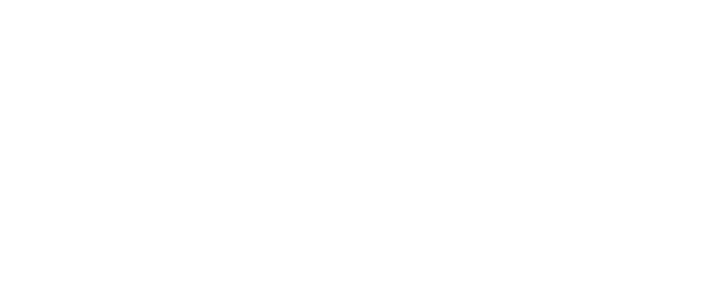
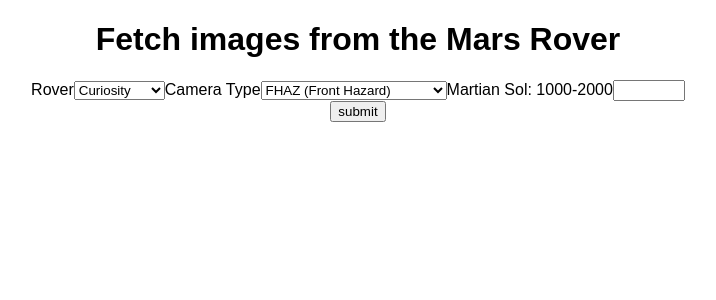
Before and after one commit to zachmorse/TIY-React-week2-day2-project, a React (Create React App) app: page / in a window 1280 px wide. Shown: the top 300 px of the page, without its empty margins (282-998 px from the left). Built offline with nearby package versions, Linux system fonts and the light colour scheme.

Commit message:
photo retrieval working, beginning inline styling

```diff
--- a/src/components/App.js
+++ b/src/components/App.js
@@ -1,12 +1,16 @@
 import React, { Component } from "react";
-import logo from "../logo.svg";
 import "../styles/App.css";
 
-const API_KEY = "hyDqMegXSkTyGrRiTig8OId4IuijcF4WoTKGLZdK";
+import GetImageForm from "./GetImageForm";
 
 class App extends Component {
   render() {
-    return <div />;
+    return (
+      <div style={{ textAlign: "center" }}>
+        <h1>Fetch images from the Mars Rover</h1>
+        <GetImageForm />
+      </div>
+    );
   }
 }
 
--- /dev/null
+++ b/src/components/GetImageButton.js
@@ -0,0 +1,11 @@
+import React, { Component } from "react";
+
+export default class GetImageButton extends Component {
+  render() {
+    return (
+      <div>
+        <input type="button" value="submit" onClick={this.props.action} />
+      </div>
+    );
+  }
+}
--- /dev/null
+++ b/src/components/GetImageForm.js
@@ -0,0 +1,92 @@
+import React, { Component } from "react";
+import GetImageButton from "./GetImageButton";
+import ImageDisplay from "./ImageDisplay";
+
+const API_KEY = "hyDqMegXSkTyGrRiTig8OId4IuijcF4WoTKGLZdK";
+
+export default class GetImageForm extends Component {
+  constructor(props) {
+    super(props);
+    this.state = {
+      rover: "Curiosity",
+      camera: "FHAZ",
+      images: [],
+      sol: "1000"
+    };
+  }
+
+  handleRover = e => {
+    console.log(e.target.value);
+    this.setState({ rover: e.target.value });
+  };
+
+  handleCamera = e => {
+    console.log(e.target.value);
+    this.setState({ camera: e.target.value });
+  };
+
+  handleSol = e => {
+    console.log(e.target.value);
+    this.setState({ sol: e.target.value });
+  };
+
+  fetchRoverImage = e => {
+    console.log("fired");
+    e.preventDefault();
+
+    let cam = this.state.camera;
+    let rove = this.state.rover;
+    let num = this.state.sol;
+    const API_KEY = "hyDqMegXSkTyGrRiTig8OId4IuijcF4WoTKGLZdK";
+
+    let imageUrl = `https://api.nasa.gov/mars-photos/api/v1/rovers/${rove}/photos?sol=${num}&camera=${cam}&api_key=${API_KEY}`;
+    console.log(imageUrl);
+    fetch(imageUrl)
+      .then(response => {
+        return response.json();
+      })
+      .then(data => {
+        console.log("line 50", data.photos);
+        this.setState({ images: data.photos });
+      });
+  };
+
+  render() {
+    return (
+      <div>
+        <form>
+          <label htmlFor="rover">Rover</label>
+          <select
+            onChange={this.handleRover}
+            id="rover"
+            value={this.state.value}
+          >
+            <option value="Curiosity">Curiosity</option>
+            <option value="Opportunity">Opportunity</option>
+            <option value="Spirit">Spirit</option>
+          </select>
+          <label htmlFor="camera">Camera Type</label>
+          <select
+            onChange={this.handleCamera}
+            id="rover"
+            value={this.state.value}
+          >
+            <option value="fhaz">FHAZ (Front Hazard)</option>
+            <option value="rhaz">RHAZ (Rear Hazard)</option>
+            <option value="navcam">NAVCAM (Navigation Cam)</option>
+          </select>
+          <label htmlFor="sol">Martian Sol: 1000-2000</label>
+          <input
+            type="number"
+            onChange={this.handleSol}
+            max="2000"
+            min="1000"
+            value={this.state.value}
+          />
+        </form>
+        <GetImageButton action={this.fetchRoverImage} />
+        <ImageDisplay images={this.state.images} />
+      </div>
+    );
+  }
+}
--- /dev/null
+++ b/src/components/ImageDisplay.js
@@ -0,0 +1,22 @@
+import React, { Component } from "react";
+
+export default class ImageDisplay extends Component {
+  render() {
+    let images = this.props.images;
+    console.log(images);
+    let key = 0;
+    let roverPictures = images.map(images => {
+      key++;
+      return (
+        <div key={key}>
+          <img src={images.img_src} alt="mars rover" />
+        </div>
+      );
+    });
+    return (
+      <div>
+        {roverPictures}
+      </div>
+    );
+  }
+}
```
